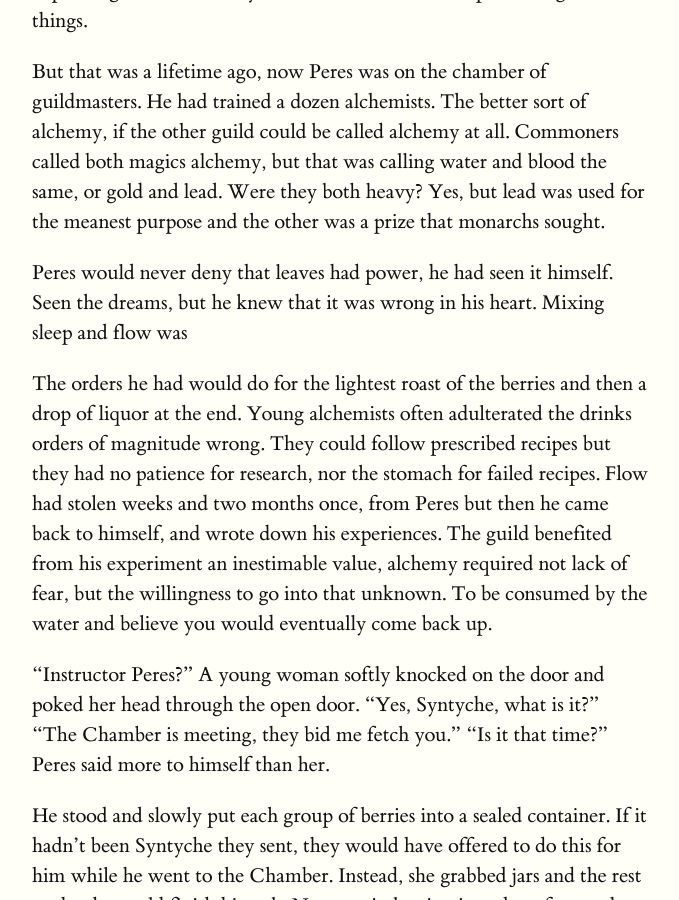
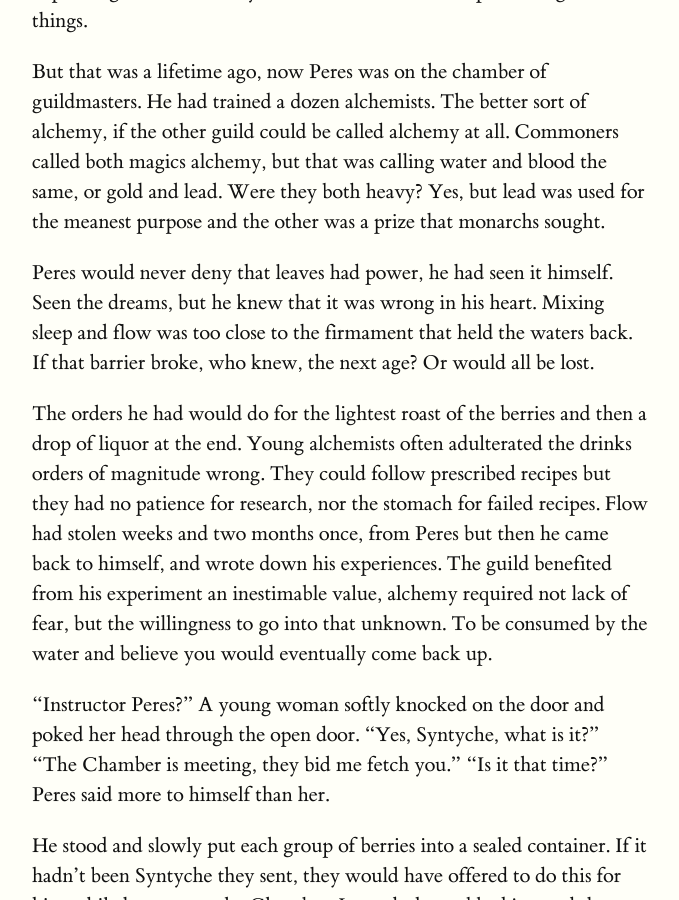
Before and after one commit to pact-wheeler/exp7, a Jekyll site: the page built from _posts/2025-11-18-F1-WeighedMeasure.md, in a window 1280 px wide and 900 px high, scrolled down 628 px. Shown: the whole window, without its empty margins (128-807 px from the left). Built offline with Jekyll 4.4.1, drawn with Linux system fonts in a browser that asks for light colours.

Commit message:
Update 2025-11-18-F1-WeighedMeasure.md

```diff
--- a/_posts/2025-11-18-F1-WeighedMeasure.md
+++ b/_posts/2025-11-18-F1-WeighedMeasure.md
@@ -11,7 +11,7 @@ Peres divided the roasted berries from darkest to lightest in a tray that had tw
 
 But that was a lifetime ago, now Peres was on the chamber of guildmasters. He had trained a dozen alchemists. The better sort of alchemy, if the other guild could be called alchemy at all. Commoners called both magics alchemy, but that was calling water and blood the same, or gold and lead. Were they both heavy? Yes, but lead was used for the meanest purpose and the other was a prize that monarchs sought.
 
-Peres would never deny that leaves had power, he had seen it himself. Seen the dreams, but he knew that it was wrong in his heart. Mixing sleep and flow was
+Peres would never deny that leaves had power, he had seen it himself. Seen the dreams, but he knew that it was wrong in his heart. Mixing sleep and flow was too close to the firmament that held the waters back. If that barrier broke, who knew, the next age? Or would all be lost.
 
 The orders he had would do for the lightest roast of the berries and then a drop of liquor at the end. Young alchemists often adulterated the drinks orders of magnitude wrong. They could follow prescribed recipes but they had no patience for research, nor the stomach for failed recipes. Flow had stolen weeks and two months once, from Peres but then he came back to himself, and wrote down his experiences. The guild benefited from his experiment an inestimable value, alchemy required not lack of fear, but the willingness to go into that unknown. To be consumed by the water and believe you would eventually come back up.
 
```
